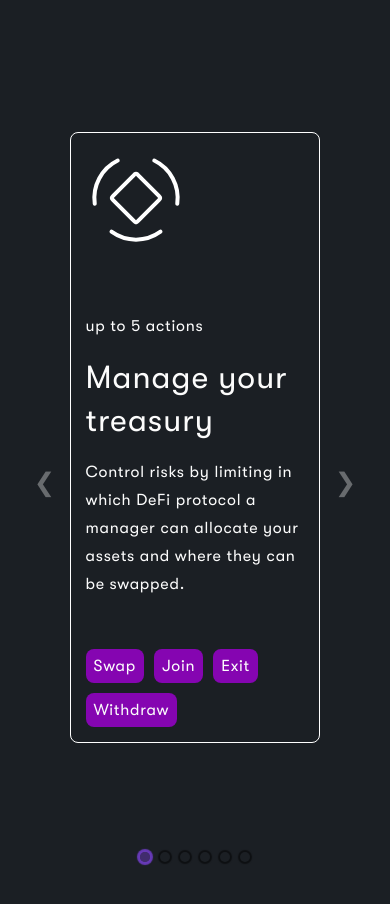
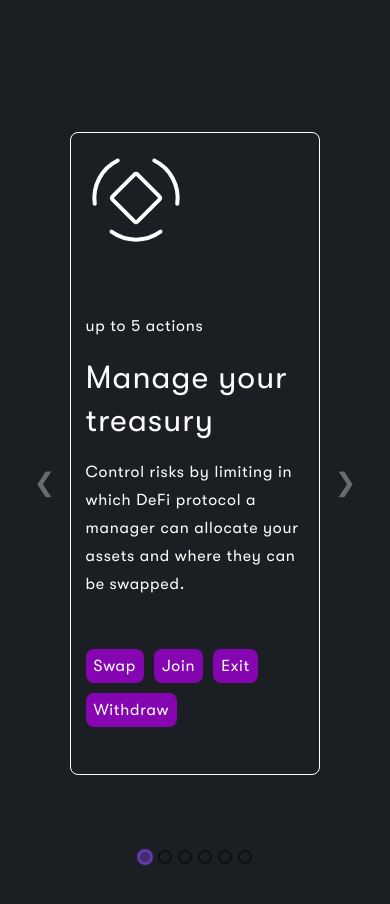
Before and after one commit to mimic-fi/mimic-fi.github.io, a React (Create React App) app: page / in a window 390 px wide. Shown: the part 3280-4184 px from the top of the page. Built offline with nearby package versions, Linux system fonts and the light colour scheme.

Commit message:
Same height of cards on mobile

```diff
--- a/src/components/Card.js
+++ b/src/components/Card.js
@@ -30,6 +30,7 @@ const CardContainer = styled.div`
   }
   @media only screen and (max-width: 500px) {
     width: 87%;
+    min-height: 611px;
   }
   color: white;
   z-index: 1;
```
